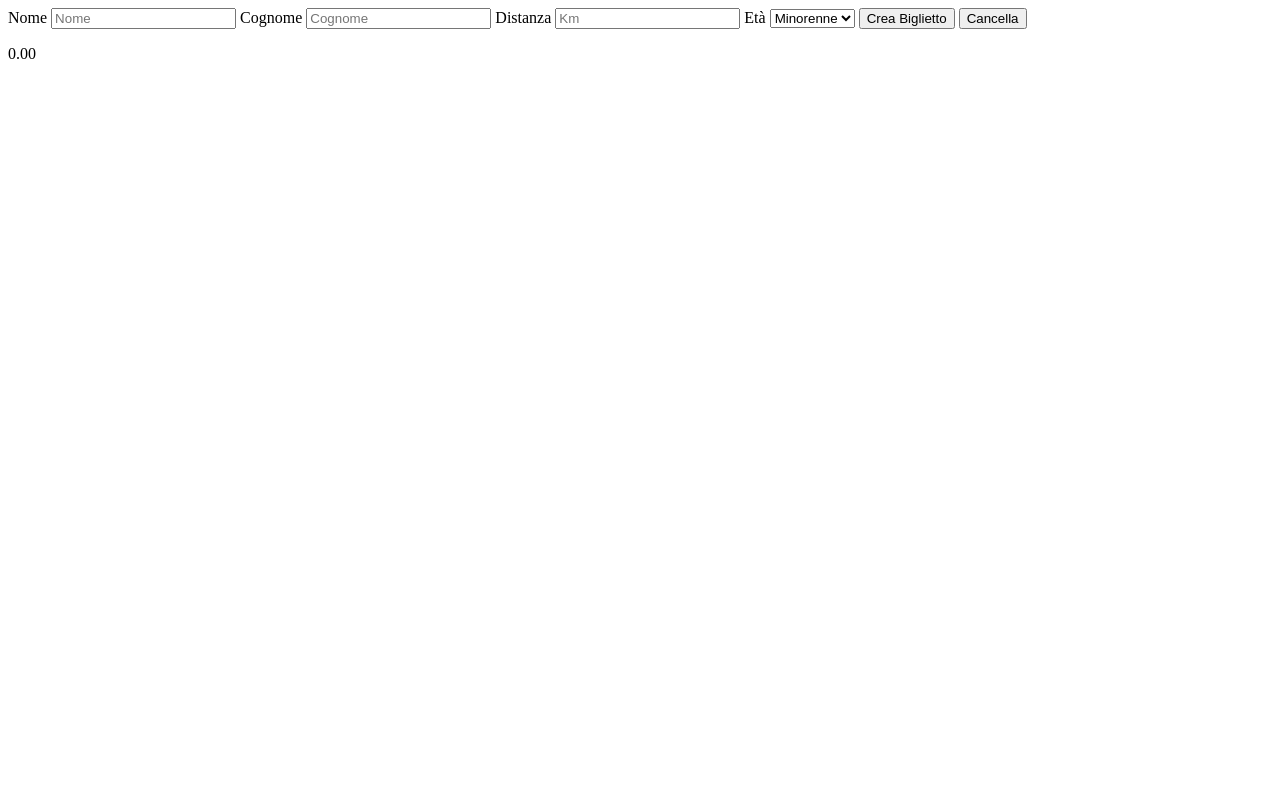
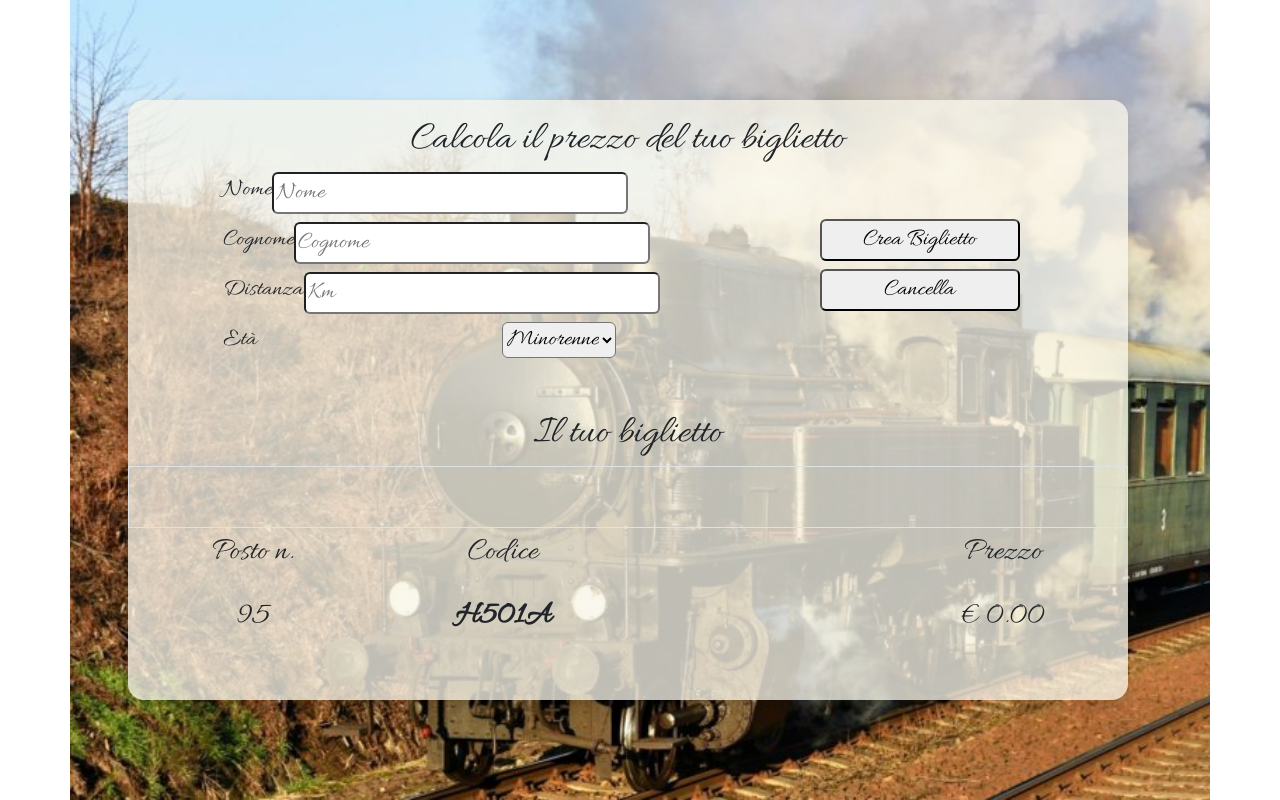
Before and after one commit to giomen88/js-biglietto-treno-form, a plain HTML site: page index.html in a window 1280 px wide. Both pictures are taken after a click on the button "Crea Biglietto". Drawn offline with nearby package versions, Linux system fonts and the light colour scheme.

Commit message:
locomotiva

```diff
--- a/css/style.css
+++ b/css/style.css
@@ -0,0 +1,22 @@
+.container {
+    height: 100vh;
+    background-image: url(../img/locomotiva.jpg);
+    background-repeat: no-repeat;
+    background-size: cover;
+    font-family: 'Allura', cursive;
+}
+
+
+.content {
+    background-color: rgba(249, 246, 235, 0.767);
+    height: 600px;
+    width: 1000px;
+    position: absolute;
+    top: 50%;
+    left: 50%;
+    transform: translate(-50%, -50%);
+}
+
+button {
+    width: 200px;
+}
--- a/index.html
+++ b/index.html
@@ -6,34 +6,104 @@
     <meta http-equiv="X-UA-Compatible" content="IE=edge">
     <meta name="viewport" content="width=device-width, initial-scale=1.0">
     <title>Document</title>
+
+    <!-- BOOTSTRAP -->
+    <link rel="stylesheet" href="https://cdn.jsdelivr.net/npm/bootstrap@5.2.0-beta1/dist/css/bootstrap.min.css">
+
+    <!-- CSS -->
     <link rel="stylesheet" href="css/style.css">
+
+    <!-- ICONE -->
+    <link href="https://cdn.jsdelivr.net/npm/bootstrap@5.2.0-beta1/dist/css/bootstrap.min.css" rel="stylesheet"
+        integrity="sha384-0evHe/X+R7YkIZDRvuzKMRqM+OrBnVFBL6DOitfPri4tjfHxaWutUpFmBp4vmVor" crossorigin="anonymous">
+
+    <!-- FONT -->
+    <link rel="preconnect" href="https://fonts.googleapis.com">
+    <link rel="preconnect" href="https://fonts.gstatic.com" crossorigin>
+    <link href="https://fonts.googleapis.com/css2?family=Allura&display=swap" rel="stylesheet">
 </head>
 
 <body>
+    <div class="container">
 
-    <div>
-        <label for="first-name">Nome</label>
-        <input type="text" id="first-name" placeholder="Nome">
+        <div class="row content rounded-4 shadow text-center align-items-between">
 
-        <label for="last-name">Cognome</label>
-        <input type="text" id="last-name" placeholder="Cognome">
+            <div class="info col-12 mt-3">
 
-        <label for="distance">Distanza</label>
-        <input type="number" id="distance" placeholder="Km">
+                <h1 class="mb-2">Calcola il prezzo del tuo biglietto</h1>
 
-        <label for="age">Età</label>
-        <select name="age" id="age">
-            <option value="minor">Minorenne</option>
-            <option value="adult">Adulto</option>
-            <option value="senior">Over 65</option>
-        </select>
+                <div class="row fs-4 justify-content-between">
 
-        <button id="create">Crea Biglietto</button>
-        <button id="cancel">Cancella</button>
+                    <div class="col-5 offset-1 d-flex flex-column">
 
-        <p id="name-paragraph"></p>
-        <p id="surname-paragraph"></p>
-        <p id="price-paragraph"></p>
+                        <div class="d-flex justify-content-between mb-2">
+                            <label for="first-name">Nome</label>
+                            <input type="text" id="first-name" class="rounded" placeholder="Nome">
+                        </div>
+                        <div class="d-flex justify-content-between mb-2">
+                            <label for="last-name">Cognome</label>
+                            <input type="text" id="last-name" class="rounded" placeholder="Cognome">
+                        </div>
+                        <div class="d-flex justify-content-between mb-2">
+                            <label for="distance">Distanza</label>
+                            <input type="number" id="distance" class="rounded" placeholder="Km">
+                        </div>
+                        <div class="d-flex justify-content-between mb-2">
+                            <label for="age">Età</label>
+                            <select name="age" id="age" class="rounded">
+                                <option value="minor">Minorenne</option>
+                                <option value="adult">Adulto</option>
+                                <option value="senior">Over 65</option>
+                            </select>
+                        </div>
+
+                    </div>
+
+                    <div class="col-5 d-flex flex-column justify-content-center align-items-center">
+                        <button id="create" class="rounded mb-2">Crea Biglietto</button>
+                        <button id="cancel" class="rounded mb-2">Cancella</button>
+                    </div>
+
+                </div>
+
+            </div>
+
+            <div class="col-12 ticket">
+
+                <h1>Il tuo biglietto</h1>
+
+                <div class="row">
+
+                    <div class="col-12 border">
+                        <span id="name-paragraph" class="fs-1 me-4"></span>
+                        <span id="surname-paragraph" class="fs-1"></span>
+                    </div>
+
+                    <div class="col">
+                        <p class="fs-2">Posto n.</p>
+                        <p id="seat-paragraph" class="fs-2"></p>
+                    </div>
+
+                    <div class="col">
+                        <p class="fs-2">Codice</p>
+                        <p id="code-paragraph" class="fs-2"><strong>H501A</strong></p>
+                    </div>
+
+                    <div class="col">
+                        <p id="discount-paragraph" class="fs-2"></p>
+                    </div>
+
+                    <div class="col">
+                        <p class="fs-2">Prezzo</p>
+                        <p id="price-paragraph" class="fs-2"></p>
+                    </div>
+
+                </div>
+
+            </div>
+
+
+        </div>
 
     </div>
 
--- a/js/script.js
+++ b/js/script.js
@@ -6,22 +6,21 @@
 // - PREZZO STAMPATO IN PAGINA CON MASSIMO DUE DECIMALI (CENTESIMI)
 
 const firstName = document.getElementById('first-name')
-console.log('nome' + firstName.value)
+console.log('nome ' + firstName.value)
 
 const lastName = document.getElementById('last-name')
-console.log('cognome' + lastName.value)
+console.log('cognome ' + lastName.value)
 
 const distance = document.getElementById('distance')
-console.log('km' + distance.value)
+console.log('km ' + distance.value)
 
 const age = document.getElementById('age')
-console.log('età' + age.value)
+console.log('età ' + age.value)
 
 const create = document.getElementById('create')
-console.log('crea' + create)
 
 const cancel = document.getElementById('cancel')
-console.log('cancella' + cancel)
+
 
 const priceParagraph = document.getElementById('price-paragraph')
 
@@ -29,20 +28,45 @@ const nameParagraph = document.getElementById('name-paragraph')
 
 const surnameParagraph = document.getElementById('surname-paragraph')
 
-let price = distance.value * 0.21;
-console.log(price)
+const seatParagraph = document.getElementById('seat-paragraph')
+
+const discountParagraph = document.getElementById('discount-paragraph')
+
+
+
 
 create.addEventListener('click', function () {
 
-    if (age.value = 'minor') {
+    let price = parseInt(distance.value * 0.21);
+    console.log(price)
+
+    const random = Math.random()
+
+    const minSeat = 1
+    const maxSeat = 100
+    const seat = Math.floor(random * (maxSeat + 1)) + minSeat;
+
+    if (age.value === 'minor') {
         price = (price - price * 20 / 100).toFixed(2)
     }
 
-    else if (age.value = 'senior') {
-        price = (price - price * 20 / 100).toFixed(2)
+    else if (age.value === 'senior') {
+        price = (price - price * 40 / 100).toFixed(2)
     }
 
     nameParagraph.innerHTML = firstName.value;
     surnameParagraph.innerHTML = lastName.value;
-    priceParagraph.innerHTML = price;
+    priceParagraph.innerHTML = '€ ' + price;
+    seatParagraph.innerHTML = seat;
 })
+
+cancel.addEventListener('click', function () {
+
+    firstName.value = ''
+    lastName.value = ''
+    distance.value = ''
+
+    nameParagraph.innerHTML = '';
+    surnameParagraph.innerHTML = '';
+    priceParagraph.innerHTML = '';
+})
```
Also changed, not shown: img/locomotiva.jpg (added).
